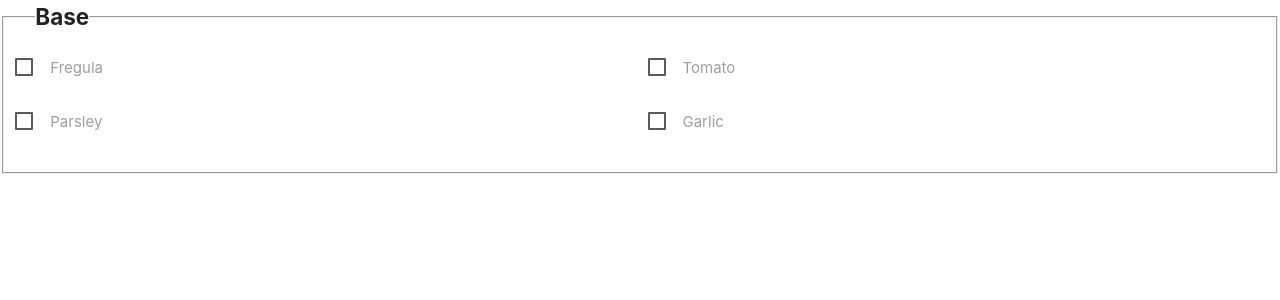
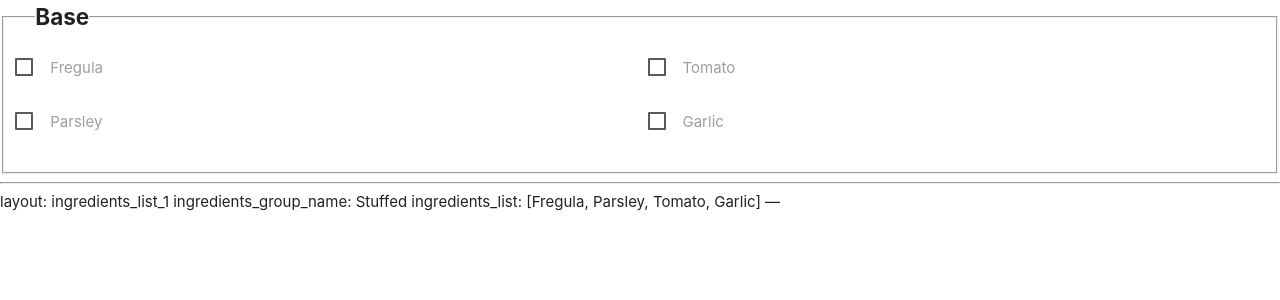
Before and after one commit to Drumso/Sardiniasupport, a Jekyll site: the page built from fregola.md, in a window 1280 px wide. Shown: the top 300 px of the page. Built offline with Jekyll 4.4.1, drawn with Linux system fonts in a browser that asks for light colours.

Commit message:
Update fregola.md

```diff
--- a/fregola.md
+++ b/fregola.md
@@ -3,3 +3,8 @@ layout: ingredients_list
 ingredients_group_name: Base
 ingredients_list: [Fregula, Parsley, Tomato, Garlic]
 ---
+---
+layout: ingredients_list_1
+ingredients_group_name: Stuffed
+ingredients_list: [Fregula, Parsley, Tomato, Garlic]
+---
```
